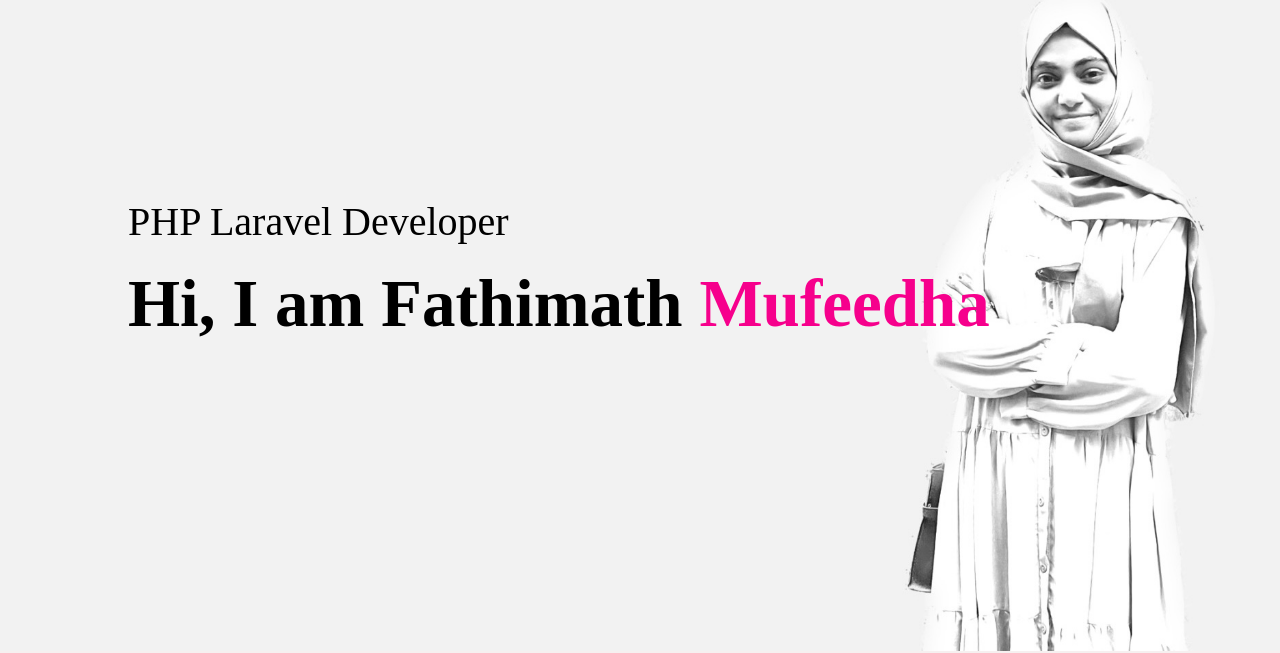
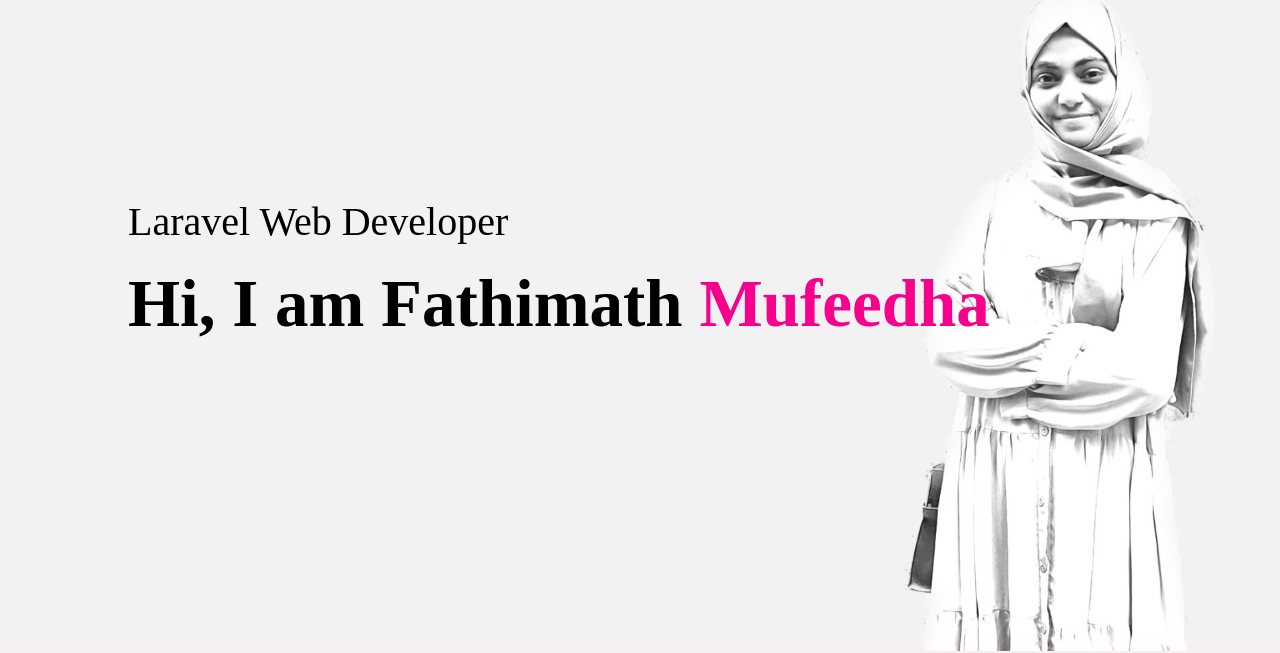
Before and after one commit to mufeedha6320/portfolio1, a plain HTML site: page index.html in a window 1280 px wide. Shown: the part 149-802 px from the top of the page. Drawn offline with Linux system fonts and the light colour scheme.

Commit message:
modified:   index.html

```diff
--- a/index.html
+++ b/index.html
@@ -24,7 +24,7 @@
 
         </nav>
         <div class="header-text">
-            <p> PHP Laravel Developer  </p>
+            <p> Laravel Web Developer  </p>
             <h1>Hi, I am Fathimath <span>Mufeedha</span></h1>
         </div>
     </div>
```
